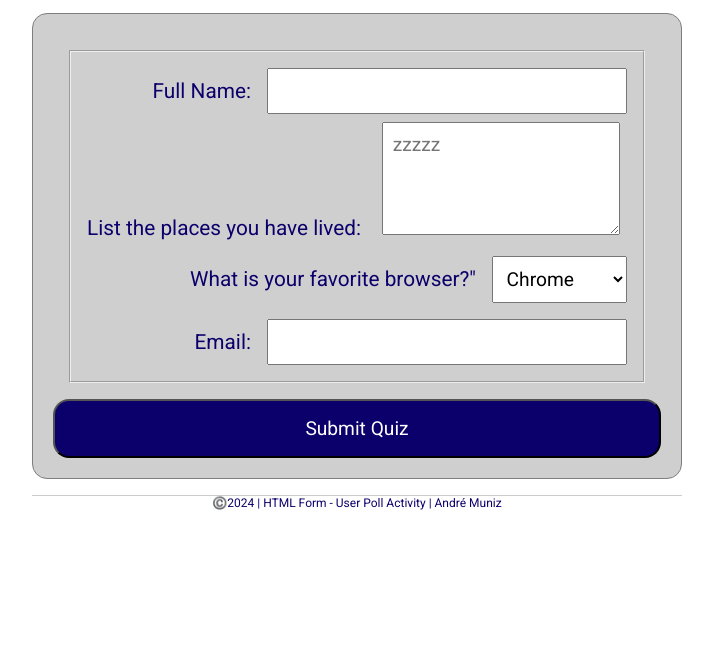
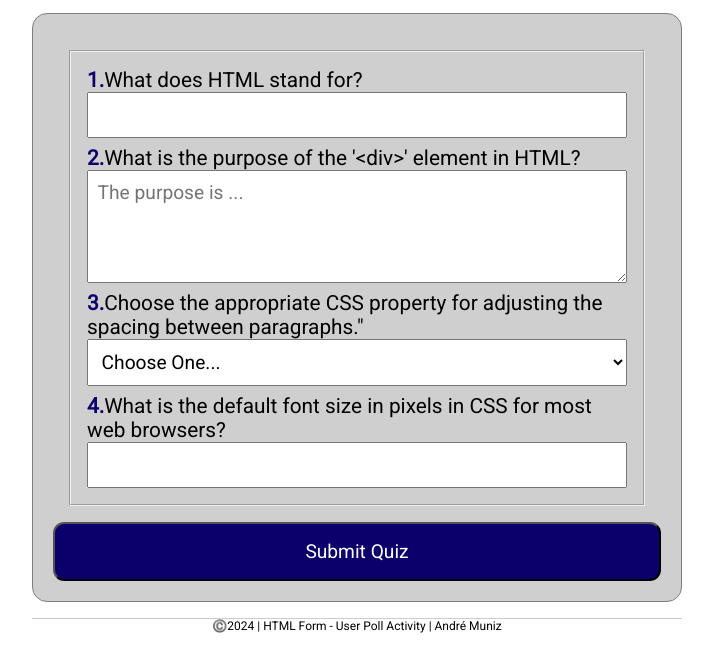
Before and after one commit to zinum-dev/WDD130, a plain HTML site: page quiz.html in a window 1280 px wide. Shown: the part 47-718 px from the top of the page, without its empty margins (283-996 px from the left). Drawn offline with Linux system fonts and the light colour scheme.

Commit message:
questions

```diff
--- a/quiz.html
+++ b/quiz.html
@@ -4,7 +4,7 @@
     <meta charset="UTF-8">
     <meta name="viewport" content="width=device-width, initial-scale=1.0">
     <title>WDD 130 | Quiz</title>
-    <meta name="description" content="A html quiz.">
+    <meta name="description" content="A html and css quiz.">
     <meta name="author" content="André Muniz">
     <link rel="stylesheet" href="styles/quiz.css">
 
@@ -16,25 +16,26 @@
     <main>
         <form>
             <fieldset>
-                <div class="form-item column2">
-                    <label for="q1">Full Name:</label>
+                <div class="form-item">
+                    <label for="q1"><strong>1.</strong>What does HTML stand for?</label>
                     <input type="text" id="q1" name="q1">
                 </div>
-                <div>
-                    <label for="q2">List the places you have lived:</label>
-                    <textarea name="q2" id="q2" rows="4" placeholder="zzzzz"></textarea>
+                <div class="form-item">
+                    <label for="q2"><strong>2.</strong>What is the purpose of the '&lt;div&gt;' element in HTML?</label>
+                    <textarea name="q2" id="q2" rows="4" placeholder="The purpose is ..."></textarea>
                 </div>
-                <div class="form-item column1">
-                    <label for="q3">What is your favorite browser?"</label>
+                <div class="form-item">
+                    <label for="q3"><strong>3.</strong>Choose the appropriate CSS property for adjusting the spacing between paragraphs."</label>
                     <select name="q3" id="q3">
-                        <option value="chrome">Chrome</option>
-                        <option value="edge">Edge</option>
-                        <option value="firefox">Firefox</option>
+                        <option value="" selected disabled>Choose One...</option>
+                        <option value="line-height">line-height</option>
+                        <option value="margin">margin</option>
+                        <option value="padding">padding</option>
+                        <option value="spacing">spacing</option>
                     </select>
                 </div>
-
-                <div class="form-item column2">
-                    <label for="q4">Email:</label>
+                <div class="form-item">
+                    <label for="q4"><strong>4.</strong>What is the default font size in pixels in CSS for most web browsers?</label>
                     <input type="number" name="q4" id="q4">
                 </div>
             </fieldset>
--- a/styles/quiz.css
+++ b/styles/quiz.css
@@ -10,6 +10,10 @@
 body {
     font-family: Roboto, Sans-serif;
     font-size: 1.3rem;
+    color: #000;
+}
+
+body strong{
     color: #0B006B;
 }
 
@@ -22,6 +26,7 @@ h1 {
     margin: 1rem;
     font-size: 1.5rem;
     text-align: center;
+    color: #0B006B;
 }
 
 form {
@@ -50,11 +55,6 @@ label, input, button, select, textarea {
     font-family: Roboto, Arial, monospace;
 }
 
-label {
-    text-align: right;
-    padding-right: 1rem;
-}
-
 input, select,textarea {
     padding: 0.6rem;
     font-size: 1.2rem;
@@ -68,7 +68,7 @@ input[type="checkbox"] {
 
 button{
     padding: 1rem;
-    border-radius: 1rem;
+    border-radius: 0.7rem;
     background-color: #0B006B;
     color: #fff;
     font-size: 1.2rem;
@@ -90,14 +90,6 @@ footer {
 .form-item {
     display: grid;
     align-items: center;
-    justify-content: center;
+    justify-content: start;
+    grid-template-columns: 1fr;
 }
-
-.column1{
-    grid-template-columns: 3fr 1fr;
-    margin: .5rem 0;
-}
-
-.column2{
-    grid-template-columns: 1fr 2fr;
-}
```
